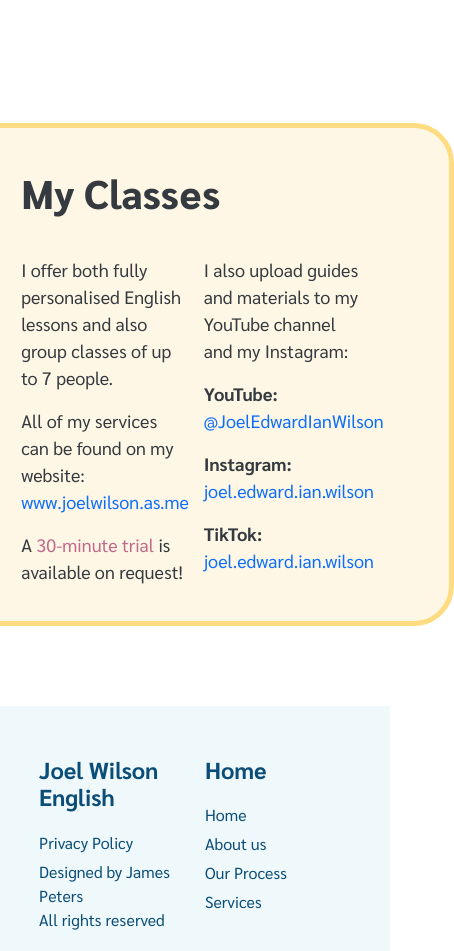
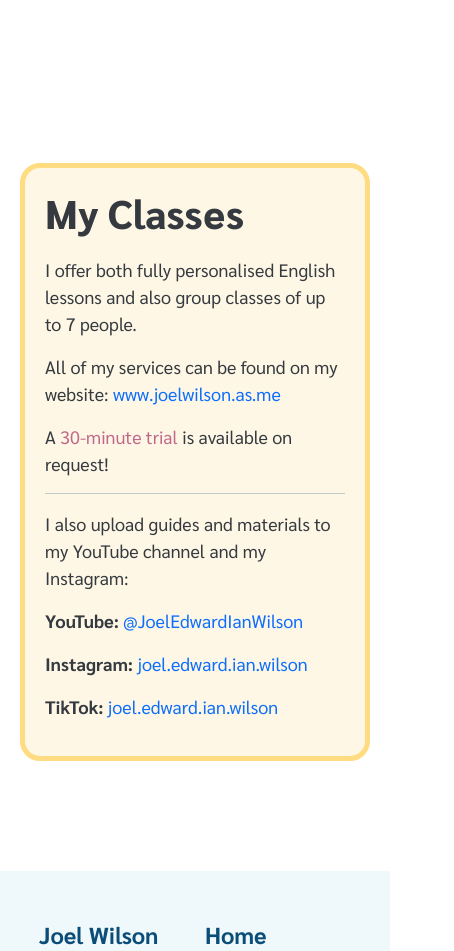
Before and after one commit to jimmybombimmy/joel-wilson-english, a React (Vite) app: page /about in a window 390 px wide. Shown: the part 3700-4651 px from the top of the page, 454 px wide, since content can reach past the window. Built offline with nearby package versions, Linux system fonts and the light colour scheme; a web font is replaced by a local one.

Commit message:
make aboutBottom responsive

```diff
--- a/src/components/About/AboutBottom/AboutBottom.css
+++ b/src/components/About/AboutBottom/AboutBottom.css
@@ -6,7 +6,7 @@
 }
 
 #aboutBottomInner {
-  margin: -40px 110px 80px;
+  margin: 0 110px 80px;
   padding: 40px 80px;
   grid-template-columns: 47.5% 47.5%;
   gap: 5%;
@@ -15,12 +15,13 @@
   background-color: #fef7e5;
   border-radius: 40px;
   border: 5px solid #ffdc81;
+
+  /* border-radius in media */
 }
 
 #aboutBottomTitle {
   font-weight: 800;
   font-size: 2.5rem;
-  margin-bottom: 20px;
   grid-column: 1/3;
 }
 
@@ -31,3 +32,48 @@
 #aboutBottomSection a {
   text-decoration: none;
 }
+
+.aboutBottomHR {
+  display: none;
+}
+
+
+@media (max-width: 992px) {
+  #aboutBottomInner {
+    margin: 80px;
+    padding: 40px;
+  }
+}
+
+@media (max-width: 768px) {
+  #aboutBottomInner {
+    padding: 20px;
+    border-radius: 20px;
+  }
+
+
+}
+
+@media (max-width: 576px) {
+  #aboutBottomInner {
+    display: inline;
+    margin: 0 40px 110px;
+  }
+
+  #aboutBottomTitle {
+    margin-bottom: 20px;
+  }
+
+  .aboutBottomHR {
+    display:block;
+    color: #0b4d78;
+    height: 1px;
+  }
+}
+
+@media (max-width: 450px) {
+  #aboutBottomInner {
+
+    margin: 0 20px 110px;
+  }
+}
--- a/src/components/About/AboutBottom/AboutBottom.jsx
+++ b/src/components/About/AboutBottom/AboutBottom.jsx
@@ -1,4 +1,5 @@
 import "./AboutBottom.css";
+import "../../App.css"
 
 export default function AboutBottom() {
   return (
@@ -15,6 +16,7 @@ export default function AboutBottom() {
           </p>
           <p>A <span style={{color: "#C1688A"}}>30-minute trial</span> is available on request!</p>
         </div>
+        <hr className="aboutBottomHR" />
         <div>
           <p>
             I also upload guides and materials to my YouTube channel and my
```
